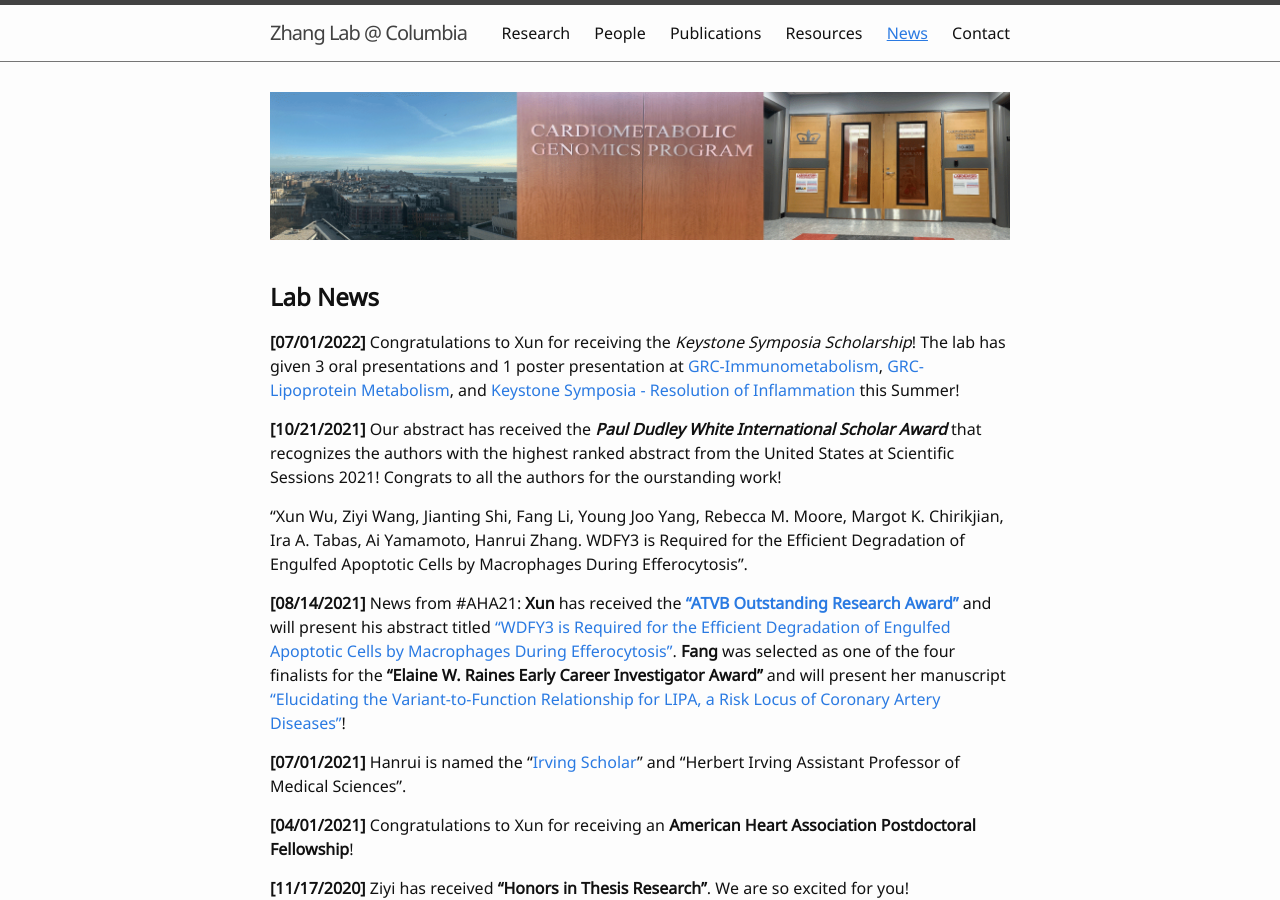
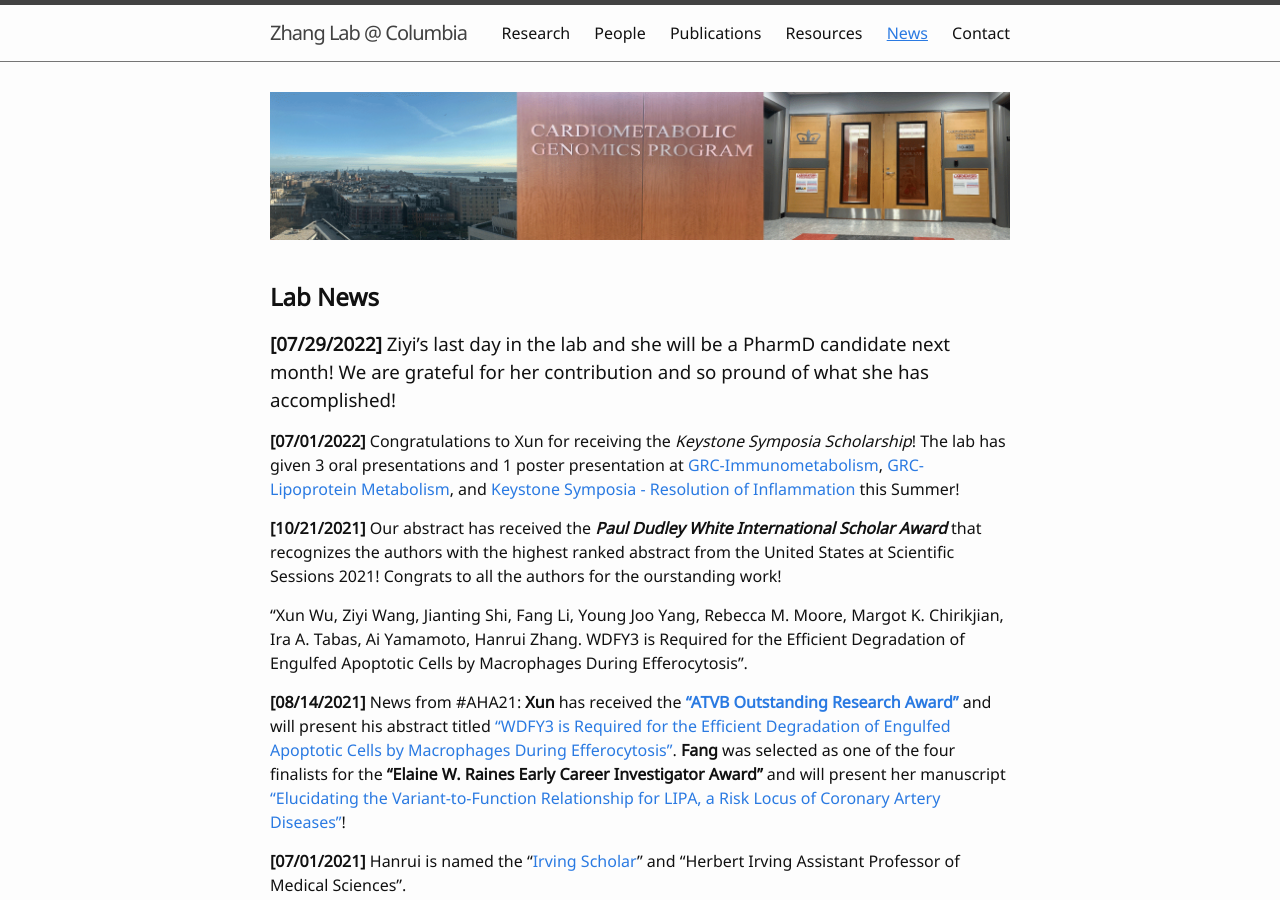
Before and after one commit to hanruizhang/zhanglab, a Jekyll site: the page built from 5_News.md, in a window 1280 px wide and 900 px high. Built offline with Jekyll 4.4.1, drawn with Linux system fonts in a browser that asks for light colours.

Commit message:
Update 5_News.md

```diff
--- a/5_News.md
+++ b/5_News.md
@@ -10,6 +10,9 @@ nav: true
 
 
 ## **Lab News**
+
+### **[07/29/2022]** Ziyi's last day in the lab and she will be a PharmD candidate next month! We are grateful for her contribution and so pround of what she has accomplished!
+
 #### **[07/01/2022]** Congratulations to Xun for receiving the _Keystone Symposia Scholarship_! The lab has given 3 oral presentations and 1 poster presentation at [GRC-Immunometabolism](https://www.grc.org/immunometabolism-in-health-and-disease-conference/2022/), [GRC-Lipoprotein Metabolism](https://www.grc.org/lipoprotein-metabolism-conference/2022/), and [Keystone Symposia - Resolution of Inflammation](https://www.keystonesymposia.org/conferences/conference-listing/meeting?eventid=6846) this Summer!
 
 #### **[10/21/2021]** Our abstract has received the **_Paul Dudley White International Scholar Award_** that recognizes the authors with the highest ranked abstract from the United States at Scientific Sessions 2021! Congrats to all the authors for the ourstanding work!
@@ -21,7 +24,7 @@ WDFY3 is Required for the Efficient Degradation of Engulfed Apoptotic Cells by M
 #### **[07/01/2021]** Hanrui is named the "[Irving Scholar](https://www.irvinginstitute.columbia.edu/news/announcing-2021-2024-irving-scholars){:target="_blank"}" and "Herbert Irving Assistant Professor of Medical Sciences".
 #### **[04/01/2021]** Congratulations to Xun for receiving an **American Heart Association Postdoctoral Fellowship**!
 #### **[11/17/2020]** Ziyi has received **"Honors in Thesis Research"**. We are so excited for you!
-#### **[05/07/2020]** Hanrui has won the [Irvine H. Page Junior Faculty Research Award](https://professional.heart.org/en/partners/awards-and-lectures/early-career-awards/irvine-h-page-junior-faculty-research-award){:target="_blank"} sponsored by the American Heart Association ATVB Council.
+#### **[05/07/2020]** Hanrui has won the **[Irvine H. Page Junior Faculty Research Award](https://professional.heart.org/en/partners/awards-and-lectures/early-career-awards/irvine-h-page-junior-faculty-research-award){:target="_blank"}** sponsored by the American Heart Association ATVB Council.
 Thanks the team, our collaborators, funding support from the NIH/AHA/The Russell Berrie Foundation, and the AHA ATVB community!
 
 #### **[04/20/2020]** The lab has received a 5-year R01 (2020-2025) to explore novel regulators of macrophage efferocytosis discovered by genome-wide CRISPR screens.
```
